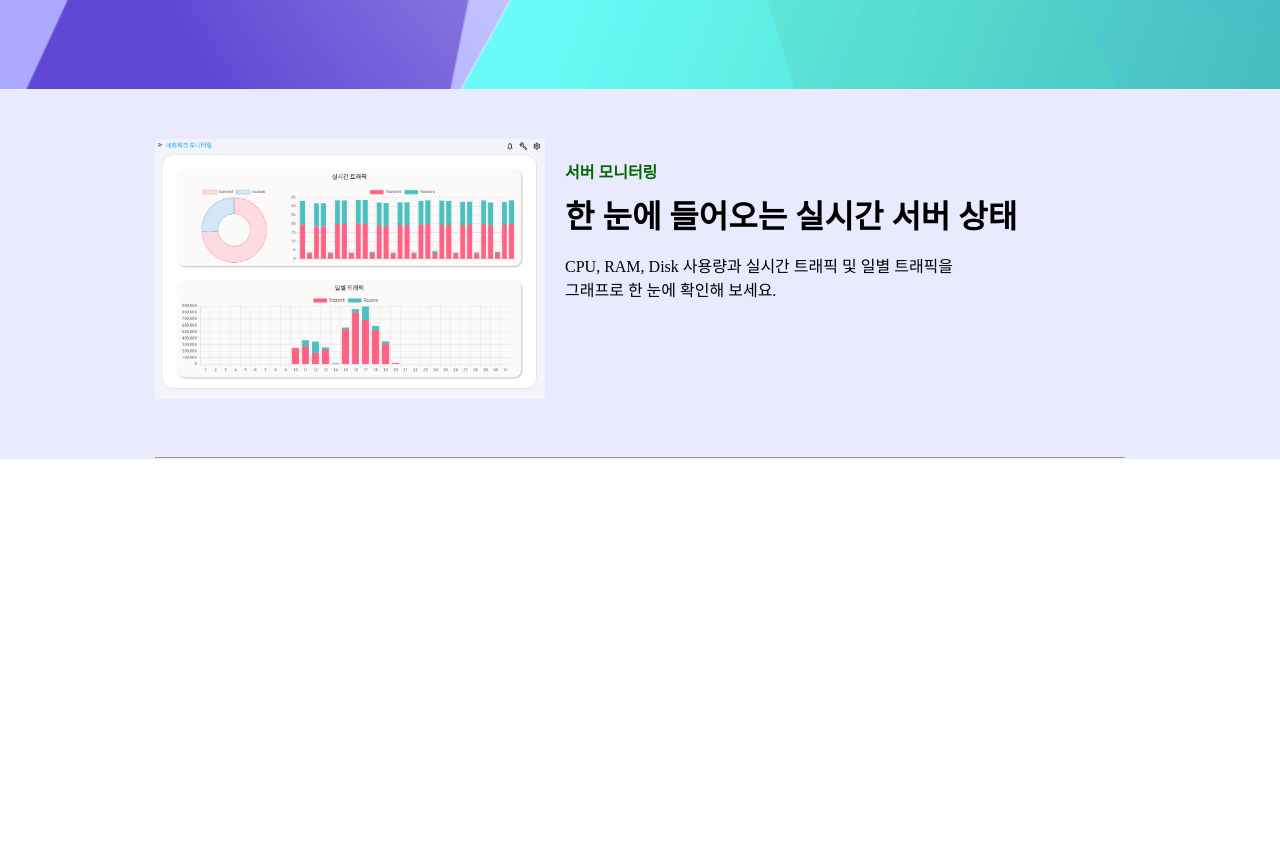
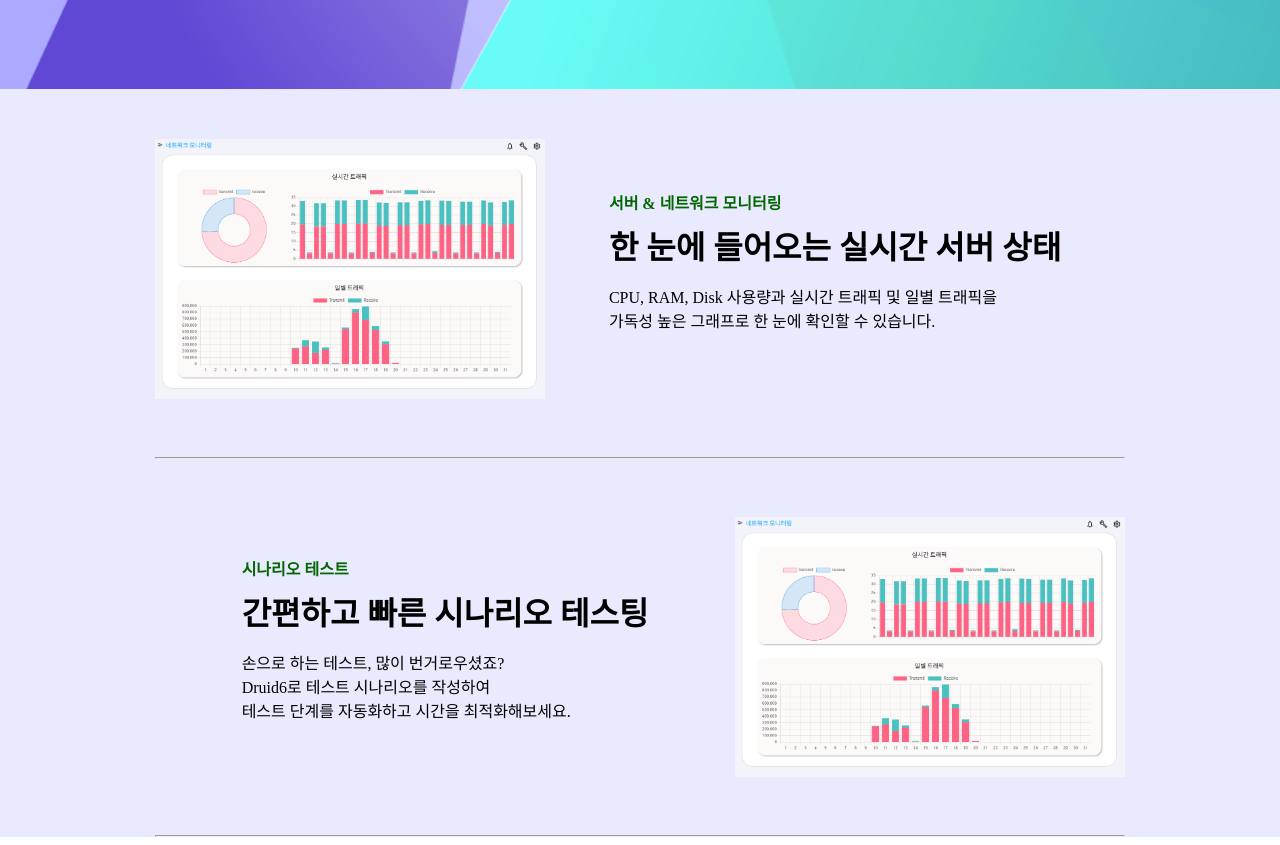
Before and after one commit to onys-programmer/druid6-micro-site, a React (Create React App) app: page / in a window 1280 px wide. Shown: the part 780-1625 px from the top of the page. Before the commit the page ends 1247 px from the top, so only its background shows below. Built offline with nearby package versions, Linux system fonts and the light colour scheme; a web font is replaced by a local one.

Commit message:
style: 홈 페이지 제품소개 칸에 시나리오 테스트 소개 추가

```diff
--- a/src/pages/HomePage.jsx
+++ b/src/pages/HomePage.jsx
@@ -22,18 +22,28 @@ export default function HomePage() {
           <div className="server-monitoring">
             <img src={networkImage} alt="network" className="images" />
             <div className="server-monitoring-info">
-              <p className="feature-name">서버 모니터링</p>
+              <p className="feature-name">서버 &amp; 네트워크 모니터링</p>
               <p className="feature-title">한 눈에 들어오는 실시간 서버 상태</p>
               <p className="feature-content">
                 CPU, RAM, Disk 사용량과 실시간 트래픽 및 일별 트래픽을<br></br>
-                그래프로 한 눈에 확인해 보세요.
+                가독성 높은 그래프로 한 눈에 확인할 수 있습니다.
               </p>
             </div>
           </div>
           <hr />
-          {/* <div className="web-performance-monitoring">
-            CPU, RAM, Disk 사용량을 한 눈에 확인하세요.
-          </div> */}
+          <div className="scenario-test">
+            <img src={networkImage} alt="network" className="images" />
+            <div className="server-monitoring-info">
+              <p className="feature-name">시나리오 테스트</p>
+              <p className="feature-title">간편하고 빠른 시나리오 테스팅</p>
+              <p className="feature-content">
+                손으로 하는 테스트, 많이 번거로우셨죠?<br></br>
+                Druid6로 테스트 시나리오를 작성하여<br></br>
+                테스트 단계를 자동화하고 시간을 최적화해보세요.
+              </p>
+            </div>
+          </div>
+          <hr />
         </div>
       </div>
     </div>
--- a/src/pages/HomePage.scss
+++ b/src/pages/HomePage.scss
@@ -25,7 +25,7 @@
     font-size: 3rem;
     color: rgb(3, 102, 3);
   }
-
+  // 기능 소개 공통
   .content {
     background-color: #eaeaff;
     font-family: "IBMPlexSansKR";
@@ -35,7 +35,7 @@
     width: 970px;
     margin: 0 auto;
   }
-
+  // 서버 모니터링
   .server-monitoring {
     display: flex;
     padding: 50px 0;
@@ -47,7 +47,7 @@
   }
 
   .server-monitoring-info {
-    padding: 20px;
+    margin: auto;
     text-align: left;
   }
 
@@ -62,4 +62,10 @@
     font-weight: 600;
     margin: 0.5rem 0;
   }
+  // 시나리오 테스트
+  .scenario-test {
+    display: flex;
+    flex-direction: row-reverse;
+    padding: 50px 0;
+  }
 }
```
